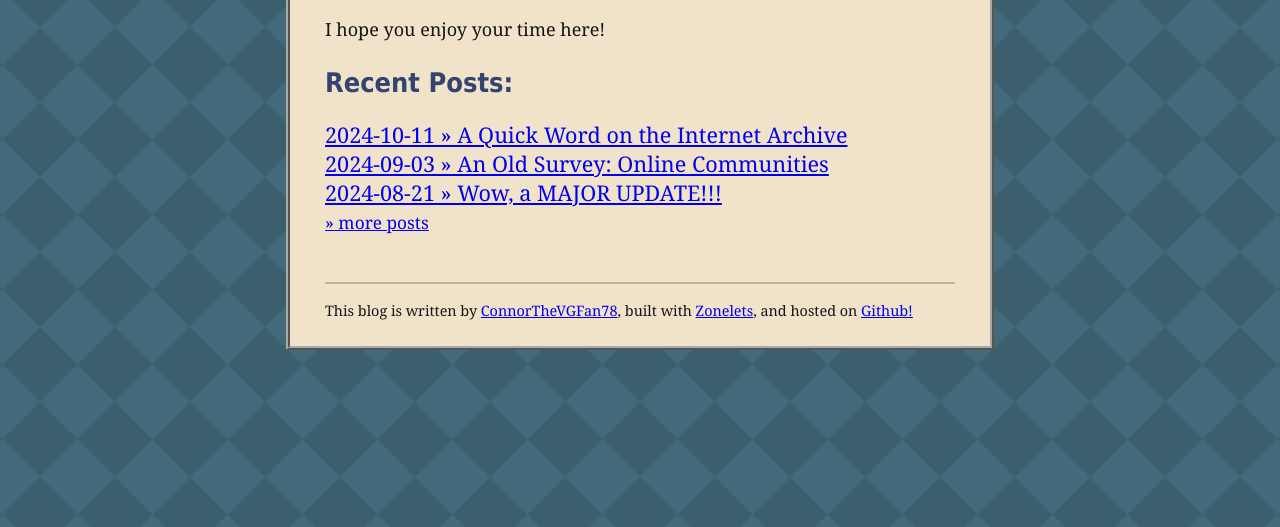
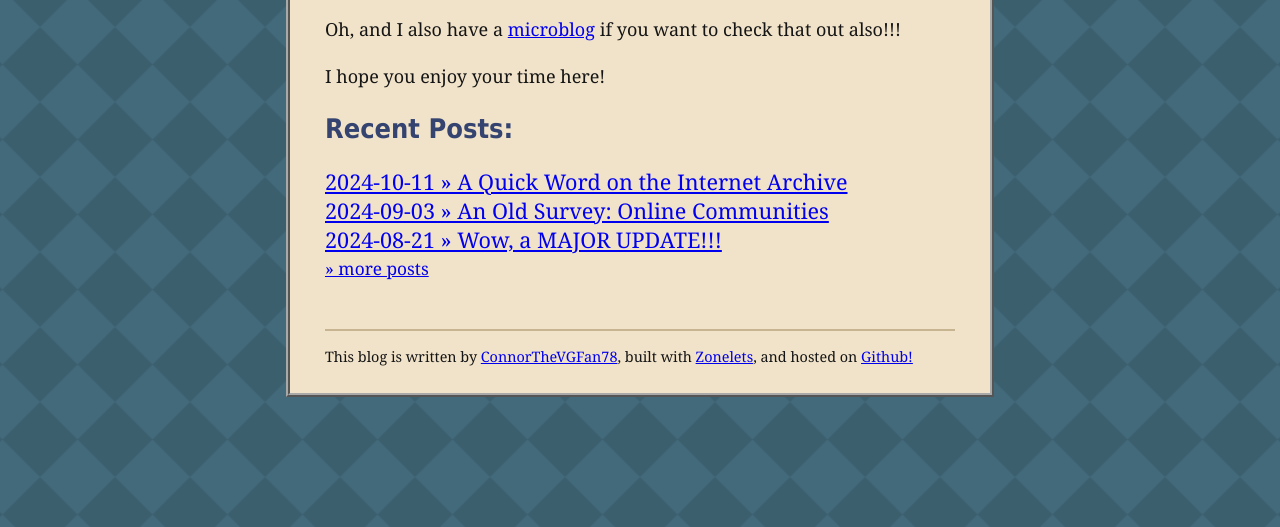
Before and after one commit to ConnorTheVGFan78/Blog.ConnorTheVGFan78.com, a plain HTML site: page index.html in a window 1280 px wide. Shown: the part 273-800 px from the top of the page. Drawn offline with Linux system fonts and the light colour scheme.

Commit message:
Update index.html

```diff
--- a/index.html
+++ b/index.html
@@ -22,6 +22,8 @@
 
       <p>This site is meant to serve as the blog for my main site. For more content, please go to my <a href="https://connorthevgfan78.neocities.org/">main site</a>.</p>
 
+      <p>Oh, and I also have a <a href="http://https://connorthevgfan78.neocities.org/blog/micro">microblog</a> if you want to check that out also!!!</p>
+
       <p>I hope you enjoy your time here!</p>
 
 
```
